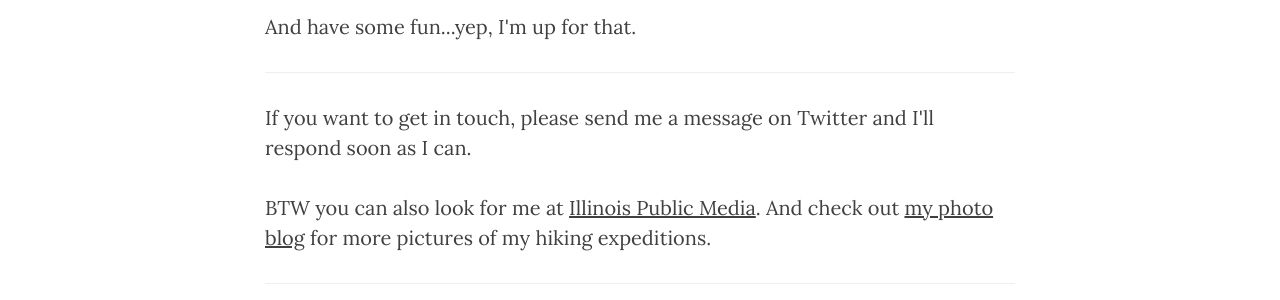
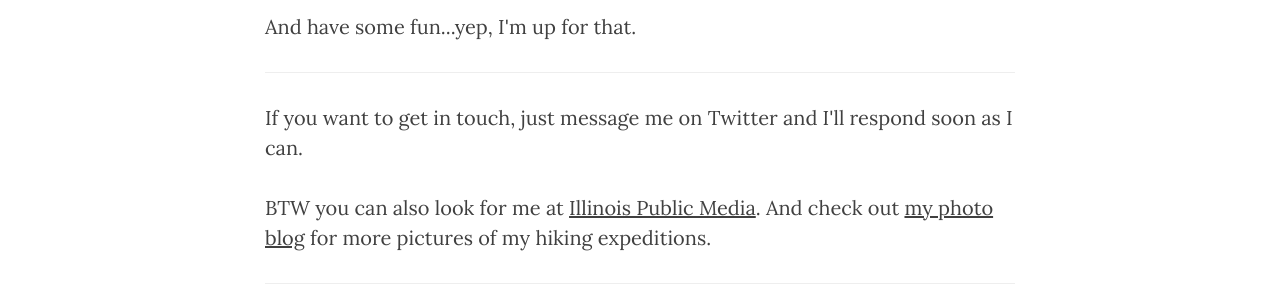
Before and after one commit to jackbrighton/jackbrighton.github.io, a Jekyll site: the page built from about.html, in a window 1280 px wide. Shown: the part 1351-1651 px from the top of the page. Built offline with Jekyll 4.4.1, drawn with Linux system fonts in a browser that asks for light colours; nearby versions of some CDN libraries.

Commit message:
edit About

```diff
--- a/about.html
+++ b/about.html
@@ -18,7 +18,7 @@ header-img: "img/zion.jpg"
 <p>And have some fun...yep, I'm up for that.</p>
 
 <hr>
-<p>If you want to get in touch, please send me a message on Twitter and I'll respond soon as I can.</p>
+<p>If you want to get in touch, just message me on Twitter and I'll respond soon as I can.</p>
 <p>BTW you can also look for me at <a href="http://will.illinois.edu">Illinois Public Media</a>. And check out <a href="http://jackatwill.com/">my photo blog</a> for more pictures of my hiking expeditions.</p>
 <hr>
 <p>All content on this domain is published under an <a href="https://creativecommons.org/licenses/by-nc-nd/4.0/">Attribution-NonCommercial-NoDerivatives 4.0 International (CC BY-NC-ND 4.0) license</a>. Feel free to copy and redistribute it, with attribution and a link back to the original source.</p>
```
